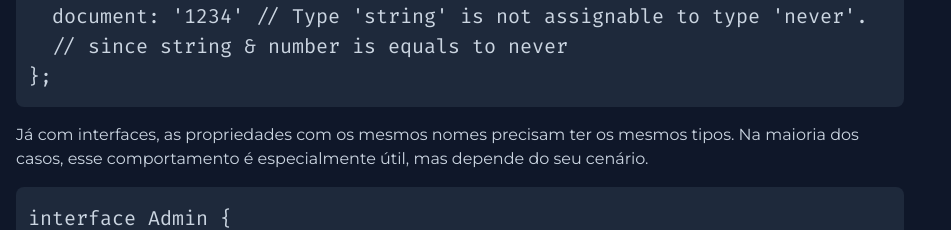
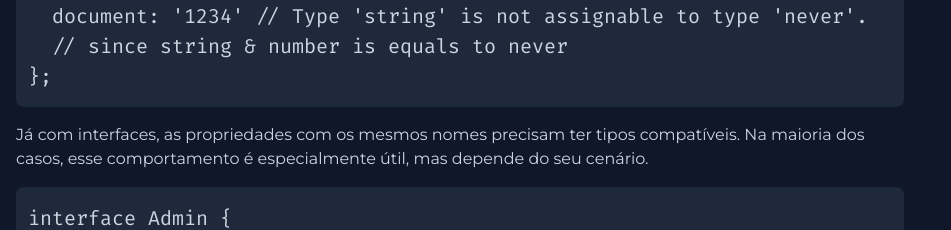
Before and after one commit to alvseven/portfolio, a Next.js app: page /type-vs-interface in a window 1280 px wide. Shown: the part 6409-6639 px from the top of the page, without its empty margins (0-951 px from the left). Built offline with nearby package versions, Linux system fonts and the light colour scheme.

Commit message:
minor fix in type-vs-interface article

```diff
--- a/src/app/type-vs-interface/page.tsx
+++ b/src/app/type-vs-interface/page.tsx
@@ -415,7 +415,7 @@ export default async function Home() {
           <TypeWithSamePropertyIntersected />
           <p>
             Já com interfaces, as propriedades com os mesmos nomes precisam ter
-            os mesmos tipos. Na maioria dos casos, esse comportamento é
+            tipos compatíveis. Na maioria dos casos, esse comportamento é
             especialmente útil, mas depende do seu cenário.
           </p>
           <InterfaceWithSamePropertyIntersected />
```
